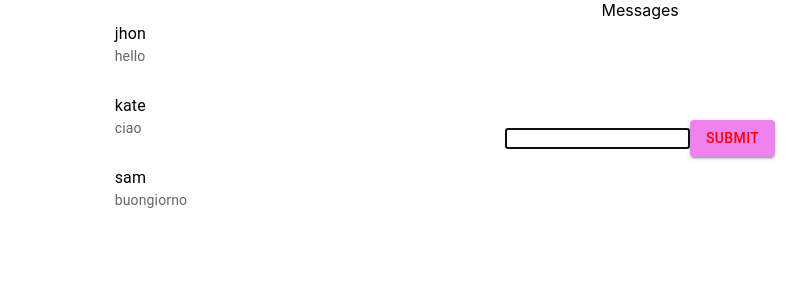
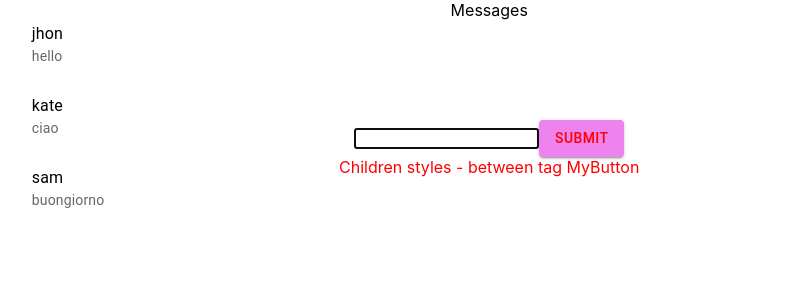
Before and after one commit to julialunati/reactjs, a React (Create React App) app: page / in a window 1280 px wide. Shown: the top 300 px of the page, without its empty margins (203-1010 px from the left). Built offline with nearby package versions, Linux system fonts and the light colour scheme.

Commit message:
children

```diff
--- a/src/App.js
+++ b/src/App.js
@@ -2,6 +2,7 @@ import logo from './logo.svg';
 import './App.css';
 import { Message } from './components/message/Message';
 import { Counter } from './components/example/Example';
+import { MyButton } from './components/example/Example';
 import { Form } from './components/form/Form';
 import { useEffect, useState, useRef } from 'react';
 import { AUTHORS } from './utils/constants';
@@ -83,6 +84,9 @@ function App() {
           <Form onSubmit={sendMessage} />
           {/* <button onClick={handleScroll}>scroll</button> */}
         </div>
+        <MyButton text="otherBtn" onClick={() => {}}>
+                <span style={{color: "red"}}></span>
+            </MyButton>
       </div>
     </>
   );
--- a/src/components/example/Example.js
+++ b/src/components/example/Example.js
@@ -1,7 +1,7 @@
 // import React from 'react';
 import { useEffect, useState } from 'react';
 
-export const Counter = ({randomNumber}) => {
+export const Counter = ({ randomNumber }) => {
     // передача изначального состояния
     const [count, setCount] = useState(11);
 
@@ -11,7 +11,7 @@ export const Counter = ({randomNumber}) => {
 
     useEffect(() => {
         console.log('like mounted and updated');
-        return() => {
+        return () => {
             console.log('unmounted no dependecies');
         };
     });
@@ -26,13 +26,13 @@ export const Counter = ({randomNumber}) => {
 
     useEffect(() => {
         console.log('like mounted + count or randomNumber updated');
-        return() => {
+        return () => {
             console.log('unmounted [count, randomNumber]');
         };
     }, [count, randomNumber]);
 
     useEffect(() => {
-        return() => {
+        return () => {
             console.log('unmounted');
         };
     }, []);
@@ -152,3 +152,8 @@ export const Counter = ({randomNumber}) => {
 //         );
 //     }
 // }
+
+export const MyButton = ({ text, onClick, children }) => {
+    console.log(children);
+    return (<div role="button" onClick={onClick}>{children}</div>);
+}
--- a/src/components/form/Form.js
+++ b/src/components/form/Form.js
@@ -1,7 +1,9 @@
 import { TextField } from "@mui/material";
 import Button from "@mui/material/Button";
+import { fontWeight } from "@mui/system";
 import { useEffect, useState, useRef } from "react";
 import './Form.styles.css';
+import { MyButton } from '../example/Example';
 
 export const Form = ({ onSubmit }) => {
     const [value, setValue] = useState('');
@@ -39,6 +41,10 @@ export const Form = ({ onSubmit }) => {
             <input value={value} onChange={handleChange} autoFocus={true} ref={inputRef}/>
             {/* syles of mybtn wont't work  */}
             <Button className="mybtn" sx={{color: "red"}} type="submit" variant="contained">submit</Button>
+
+            <MyButton text="Submit" onClick={{handleSubmit}}>
+                <span style={{color: "red"}}>Children styles - between tag MyButton</span>
+            </MyButton>
         </form>
     );
 }
```
